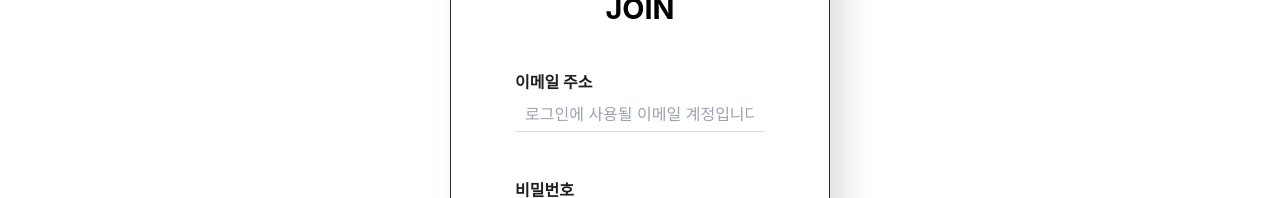
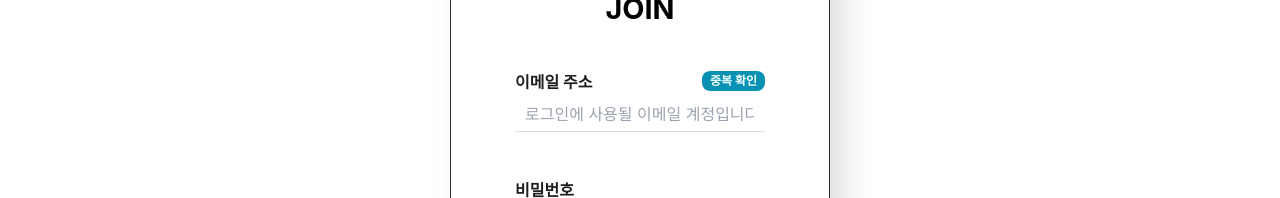
Before and after one commit to Wooin-dev/dailyone_web, a React (Create React App) app: page /join in a window 1280 px wide. Shown: the part 180-378 px from the top of the page. Built offline with nearby package versions, Linux system fonts and the light colour scheme; no server answers.

Commit message:
240820 회원가입시 이메일 중복확인 추가

```diff
--- a/src/constants/ApiEndpoint.js
+++ b/src/constants/ApiEndpoint.js
@@ -5,6 +5,7 @@ export const API_VERSION = "v1";
 // USERS
 export const API_USERS_LOGIN = `${BASE_API_URI}/api/${API_VERSION}/users/login`;
 export const API_USERS_JOIN = `${BASE_API_URI}/api/${API_VERSION}/users/join`;
+export const API_USERS_CHECK_EMAIL_DUPLICATED = `${BASE_API_URI}/api/${API_VERSION}/users/check-email-duplicated`;
 export const API_USERS_MYINFO = `${BASE_API_URI}/api/${API_VERSION}/users/myinfo`;
 
 
--- a/src/css/global.css
+++ b/src/css/global.css
@@ -196,9 +196,10 @@
 
     .error-msg {
         color: red;
-        font-size: 0.9rem;
+        font-size: 0.75rem;
         height: 1rem;
         word-break: keep-all;
+        font-weight: bolder;
     }
 
     .wrap-goal {
--- a/src/pages/Join.js
+++ b/src/pages/Join.js
@@ -1,7 +1,7 @@
 import React, {useState} from 'react';
 import {useNavigate} from "react-router-dom";
 import axios from "axios";
-import {API_USERS_JOIN} from "../constants/ApiEndpoint";
+import {API_USERS_CHECK_EMAIL_DUPLICATED, API_USERS_JOIN} from "../constants/ApiEndpoint";
 
 function Join() {
 
@@ -22,8 +22,24 @@ function Join() {
     const [isValidatedPasswordConfirm, setIsValidatedPasswordConfirm] = useState(false);
     const [isValidatedNickname, setIsValidatedNickname] = useState(false);
 
+    const [emailConfirmed, setEmailConfirmed] = useState(false);
+
+    const checkEmailDuplicated = () => {
+
+        axios.get(`${API_USERS_CHECK_EMAIL_DUPLICATED}`, {params:{email:email}})
+            .then(res => {
+                const isDuplicated = res.data.result;
+                setEmailErrorMsg(isDuplicated ? "이미 가입된 이메일 주소입니다" : "사용 가능한 이메일 주소입니다");
+
+                if(!isDuplicated) {
+                    setEmailConfirmed(true);
+                }
+            }).catch(e => console.log(e));
+    }
+
     function validateEmail(email) {
         setEmail(email);
+        setEmailConfirmed(false);
         const regex = /^[a-zA-Z0-9._%+-]+@[a-zA-Z0-9.-]+\.[a-zA-Z]{2,}$/;
         if (!regex.test(email)) {
             setEmailErrorMsg("이메일 형식에 맞게 입력해주세요");
@@ -81,6 +97,11 @@ function Join() {
             return false;
         }
 
+        if (!emailConfirmed) {
+            alert("이메일 중복확인 해주세요");
+            return;
+        }
+
         axios.post(`${API_USERS_JOIN}`, {
             email: _email,
             password: _password,
@@ -101,20 +122,24 @@ function Join() {
             <h1 className={"text-center my-10"}>JOIN</h1>
 
             <div className="flex flex-col items-center w-full px-16">
-                <div className="input-wrap">
+                <div className="input-wrap relative">
                     <div className="input-title"> 이메일 주소</div>
                     <input name={"email"} value={email} type={"email"} placeholder="로그인에 사용될 이메일 계정입니다"
-                           onChange={e => {
+                           className={emailConfirmed ? "bg-gray-100 text-gray-500" : undefined} readOnly={emailConfirmed} onChange={e => {
                                validateEmail(e.target.value);
-                    }}/>
-                    <div className="error-msg">{emailErrorMsg}</div>
+                           }}/>
+                    <div
+                        className="absolute right-0 top-0 text-cyan-50 bg-cyan-600 mt-[1px] py-0.5 px-2 rounded-lg text-xs font-bold cursor-pointer"
+                        onClick={checkEmailDuplicated}>중복 확인
+                    </div>
+                    <div className={`error-msg ${emailConfirmed && "text-emerald-700"}`}>{emailErrorMsg}</div>
                 </div>
                 <div className="input-wrap">
                     <div className="input-title"> 비밀번호</div>
                     <input name={"password"} value={password} type={"password"} placeholder="8자리 이상의 비밀번호"
                            onChange={e => {
                                validatePassword(e.target.value)
-                    }}/>
+                           }}/>
                     <div className="error-msg">{passwordErrorMsg}</div>
                 </div>
                 <div className="input-wrap">
@@ -130,7 +155,7 @@ function Join() {
                     <input name={"nickname"} value={nickname} type={"text"} placeholder="3자리 이상, 15자리 이하"
                            onChange={e => {
                                validateNickname(e.target.value)
-                    }}/>
+                           }}/>
                     <div className="error-msg">{nicknameErrorMsg}</div>
                 </div>
                 <button className="btn-main my-12" value={"회원가입"} onClick={e => {
--- a/src/pages/Login.js
+++ b/src/pages/Login.js
@@ -113,7 +113,7 @@ const Login = () => {
                 </div>
 
                 <div className="btn-col mt-3">
-                    <div className="mb-3 text-gray-500 text-center underline cursor-pointer" onClick={demoLoginBtnHandler}>데모 아이디로 로그인</div>
+                    <div className="mb-3 text-gray-400 text-sm text-center underline cursor-pointer" onClick={demoLoginBtnHandler}>데모 아이디로 로그인</div>
                     <button className="btn-main" value={"로그인"} onClick={e => {
                         e.preventDefault();
                         loginBtnHandler();
```
